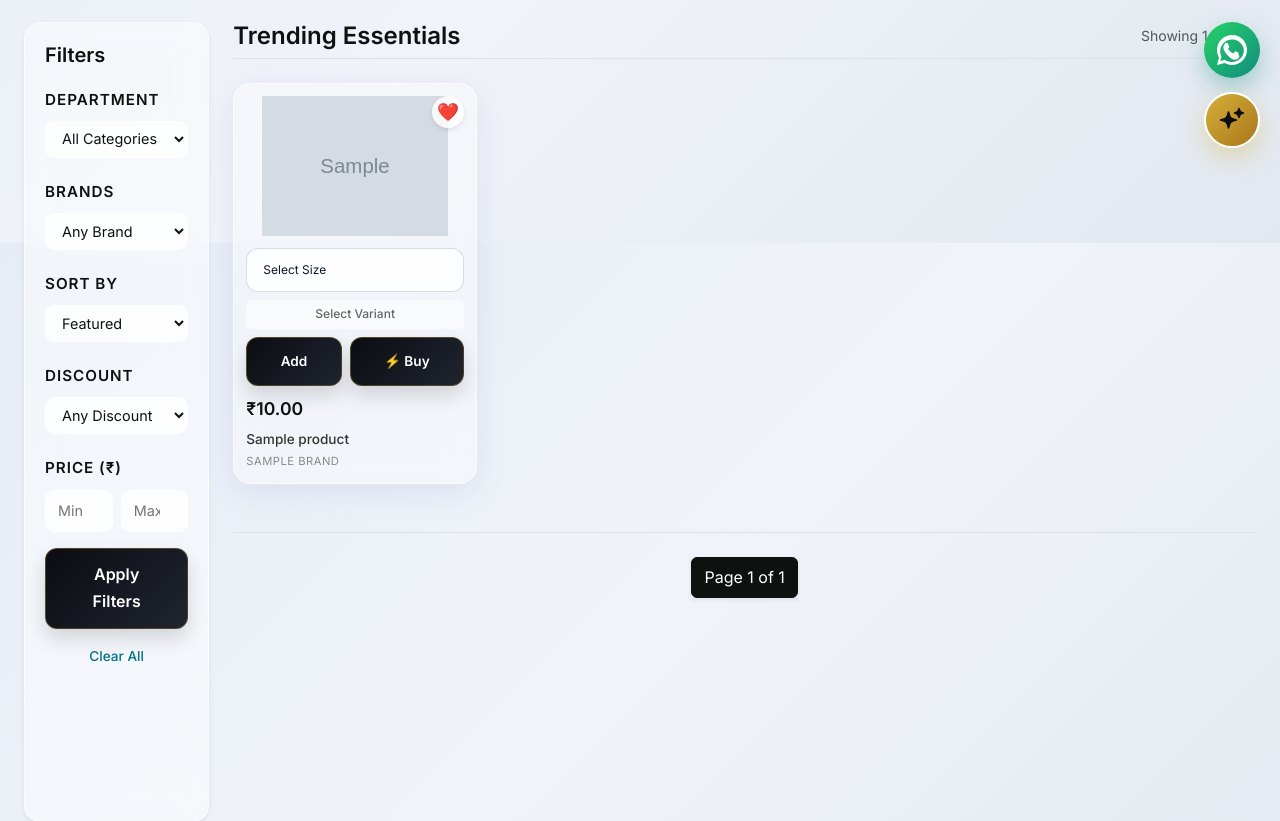
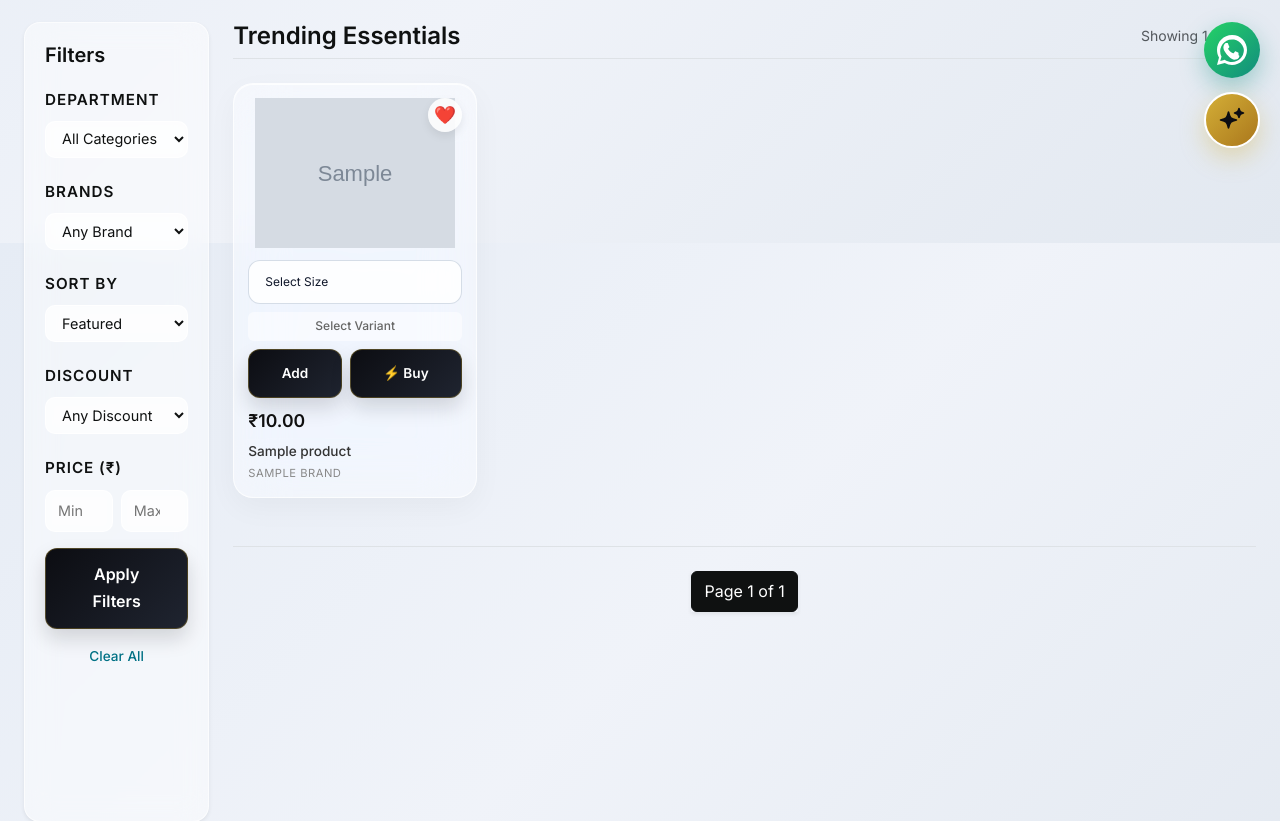
Before and after one commit to pankajchachan2008-rgb/my-online-store, a Django app: page / in a window 1280 px wide. Shown: the part 557-1378 px from the top of the page. Run offline with Django 5.2, Linux system fonts and the light colour scheme; tables that the repository leaves empty hold one stand-in row (values such as "Sample post"); grey boxes marked "Sample" are stand-in pictures.

Commit message:
product cards

```diff
--- a/products/templates/products/product_list.html
+++ b/products/templates/products/product_list.html
@@ -143,40 +143,51 @@
         box-shadow: 0 2px 5px rgba(0,0,0,0.05);
     }
 
-    /* 💎 CRYSTAL TRANSPARENT GLASS PRODUCT CARDS */
+/* 💎 ENHANCED TACTILE LUXURY PRODUCT CARDS */
     .smart-card {
-        background: rgba(255, 255, 255, 0.35) !important;
-        backdrop-filter: blur(15px) !important;
-        -webkit-backdrop-filter: blur(15px) !important;
-        border: 1px solid rgba(255, 255, 255, 0.6) !important;
-        border-radius: 18px !important;
-        padding: 12px; position: relative; display: flex; flex-direction: column;
-        height: 100%; box-shadow: 0 8px 32px 0 rgba(31, 38, 135, 0.08) !important;
-        transition: all 0.3s ease;
+        background: rgba(255, 255, 255, 0.4) !important;
+        backdrop-filter: blur(25px) saturate(180%) !important;
+        -webkit-backdrop-filter: blur(25px) saturate(180%) !important;
+        border: 1px solid rgba(255, 255, 255, 0.7) !important;
+        border-radius: 20px !important;
+        padding: 14px;
+        position: relative;
+        display: flex;
+        flex-direction: column;
+        height: 100%;
+        box-shadow: 0 10px 30px rgba(0, 0, 0, 0.04), inset 0 1px 0 rgba(255, 255, 255, 0.8) !important;
+        transition: transform 0.4s cubic-bezier(0.165, 0.84, 0.44, 1), box-shadow 0.4s cubic-bezier(0.165, 0.84, 0.44, 1), background 0.4s ease, border-color 0.4s ease;
     }
+
     .smart-card:hover {
-        background: rgba(255, 255, 255, 0.55) !important;
-        transform: translateY(-6px);
-        box-shadow: 0 12px 40px 0 rgba(31, 38, 135, 0.15) !important;
+        background: rgba(255, 255, 255, 0.75) !important;
+        transform: translateY(-8px) scale(1.015);
+        border-color: rgba(212, 175, 55, 0.5) !important; /* Soft Champagne Gold Border Glow */
+        box-shadow:
+            0 25px 50px rgba(0, 0, 0, 0.12),
+            0 0 25px rgba(212, 175, 55, 0.18),
+            inset 0 1px 0 rgba(255, 255, 255, 1) !important;
     }
+
     .smart-wishlist-btn {
-        position: absolute; top: 12px; right: 12px; background: rgba(255, 255, 255, 0.8);
-        border-radius: 50%; width: 32px; height: 32px; display: flex; align-items: center;
+        position: absolute; top: 14px; right: 14px; background: rgba(255, 255, 255, 0.85);
+        backdrop-filter: blur(10px);
+        border-radius: 50%; width: 34px; height: 34px; display: flex; align-items: center;
         justify-content: center; text-decoration: none; color: #999; font-size: 1.1rem;
-        z-index: 10; box-shadow: 0 2px 5px rgba(0,0,0,0.1); transition: 0.2s;
+        z-index: 10; box-shadow: 0 4px 10px rgba(0,0,0,0.08); transition: all 0.3s ease;
     }
-    .smart-wishlist-btn:hover { color: #ff3366; transform: scale(1.1); }
+    .smart-wishlist-btn:hover { color: #ff3366; transform: scale(1.15); background: #ffffff; }
+
     .smart-img-container {
-        height: 140px; width: 100%; display: flex; align-items: center;
+        height: 150px; width: 100%; display: flex; align-items: center;
         justify-content: center; margin-bottom: 12px; position: relative;
     }
     .smart-img-container img {
         max-height: 100%; max-width: 100%; object-fit: contain;
-        mix-blend-mode: multiply; transition: transform 0.3s ease;
+        mix-blend-mode: multiply; transition: transform 0.5s cubic-bezier(0.165, 0.84, 0.44, 1);
     }
-    .smart-card:hover .smart-img-container img { transform: scale(1.05); }
-    .smart-qty {
-        font-size: 0.75rem; color: #666; font-weight: 500; background: rgba(255, 255, 255, 0.5);
+    .smart-card:hover .smart-img-container img { transform: scale(1.06); }
+    .smart-qty {font-size: 0.75rem; color: #666; font-weight: 500; background: rgba(255, 255, 255, 0.5);
         padding: 4px 6px; border-radius: 6px; text-align: center; width: 100%; margin-bottom: 8px;
     }
     .smart-add-btn {
```
